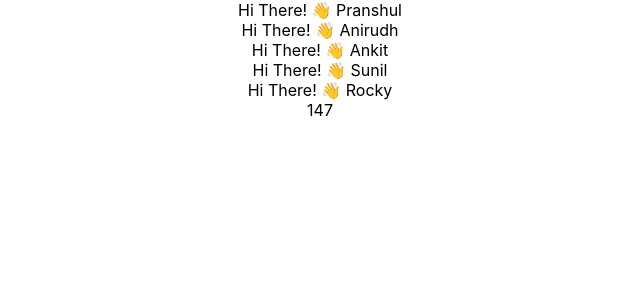
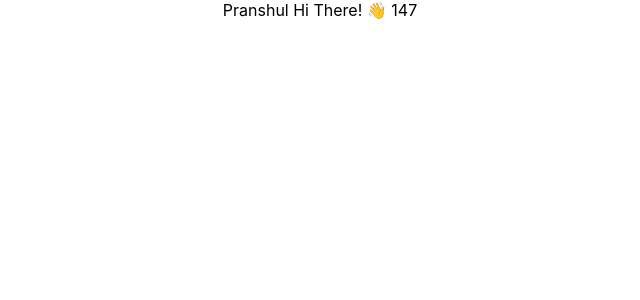
Before and after one commit to pranshulagrawal/React-learning, a React (Create React App) app: page / in a window 1280 px wide. Shown: the top 300 px of the page, without its empty margins (320-960 px from the left). Built offline with nearby package versions, Linux system fonts and the light colour scheme.

Commit message:
passing_object in props

```diff
--- a/src/App.jsx
+++ b/src/App.jsx
@@ -3,15 +3,21 @@ import Hello from "./components/Hello";
 import Passing_Array_props from "./components/Passing_Array_props";
 
 function App() {
-  const seatNumbers = [1, 4, 7];
+  // const seatNumbers = [1, 4, 7];
+  const person = {
+    name: "Pranshul",
+    message: "Hi There!",
+    emoji: "👋",
+    seatNumbers: [1, 4, 7],
+  };
   return (
     <div className="App">
-      <Hello name="Pranshul" message="Hi There!" emoji="👋" />
+      {/* <Hello name="Pranshul" message="Hi There!" emoji="👋" />
       <Hello name="Anirudh" message="Hi There!" emoji="👋" />
       <Hello name="Ankit" message="Hi There!" emoji="👋" />
       <Hello name="Sunil" message="Hi There!" emoji="👋" />
-      <Hello name="Rocky" message="Hi There!" emoji="👋" />
-      <Passing_Array_props seatNumbers={seatNumbers} />
+      <Hello name="Rocky" message="Hi There!" emoji="👋" /> */}
+      <Passing_Array_props person={person} />
     </div>
   );
 }
--- a/src/components/Passing_Array_props.jsx
+++ b/src/components/Passing_Array_props.jsx
@@ -1,7 +1,11 @@
 import React from "react";
 
-const Passing_Array_props = ({ seatNumbers }) => {
-  return <div>{seatNumbers}</div>;
+const Passing_Array_props = ({ person }) => {
+  return (
+    <div>
+      {person.name} {person.message} {person.emoji} {person.seatNumbers}
+    </div>
+  );
 };
 
 export default Passing_Array_props;
```
